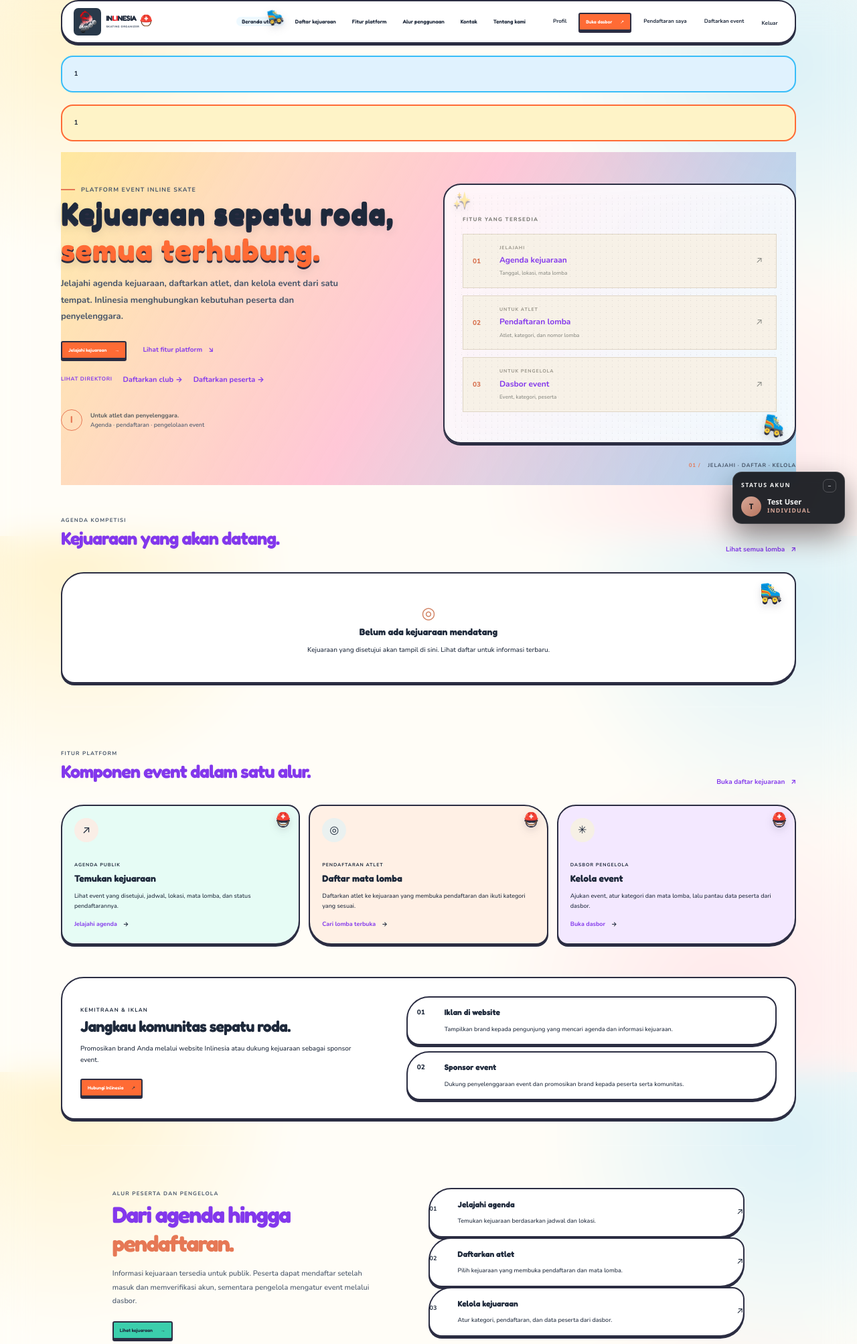
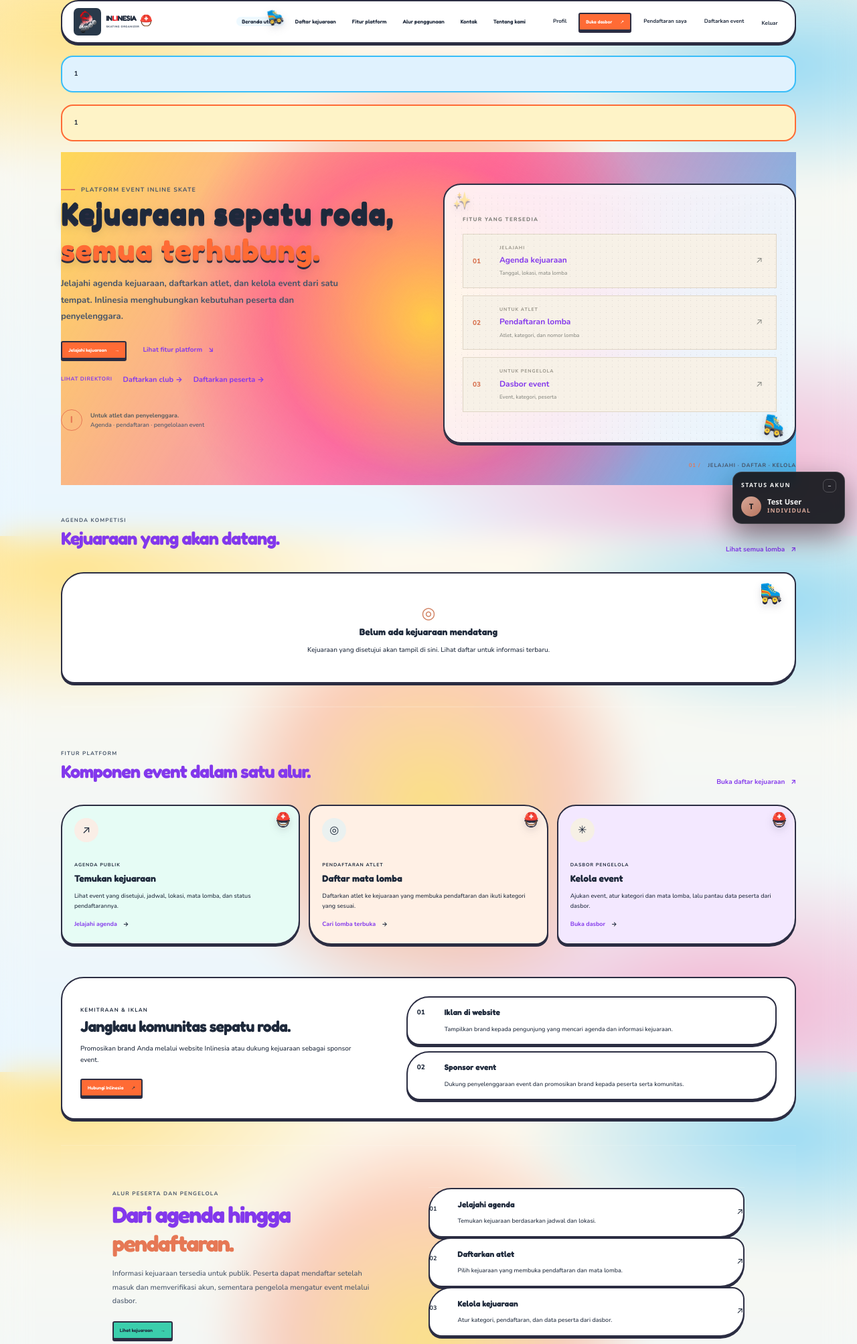
Before and after one commit to inlinesia/inlinesia, a Laravel app: page / in a window 1280 px wide. Shown: the top 2006 px of the page at 67% size. Run offline with Laravel 12, Linux system fonts and the light colour scheme; a user stored in the database is signed in; data comes from the database, SQL or seed files in the repository; data that the repository does not hold is empty; style sheets or scripts are compiled from the project's sources; some libraries are stand-ins or nearby versions.

Commit message:
feat: perkuat gradasi Ceria dan ikuti gerak pointer

```diff
--- a/resources/css/ceria-theme.css
+++ b/resources/css/ceria-theme.css
@@ -30,6 +30,10 @@
     --color-grape-deep: #6720c9;
     --color-berry: #ff4d8d;
     --color-berry-deep: #d92b6b;
+
+    /* Posisi sorotan gradasi yang digerakkan pointer (diperbarui via JS). */
+    --pointer-x: 50%;
+    --pointer-y: 50%;
 
     /* Surface & teks */
     --bg-canvas: #fffdf7;
@@ -124,9 +128,11 @@ html[data-theme='ceria'] {
     line-height: 1.6;
     background-color: var(--bg-canvas);
     background-image:
-        radial-gradient(circle at 8% 6%, rgba(255, 210, 63, 0.22) 0%, transparent 24%),
-        radial-gradient(circle at 92% 12%, rgba(56, 189, 248, 0.18) 0%, transparent 26%),
-        radial-gradient(circle at 85% 88%, rgba(255, 77, 141, 0.12) 0%, transparent 28%);
+        radial-gradient(circle 460px at var(--pointer-x) var(--pointer-y), rgba(255, 210, 63, 0.62) 0%, rgba(255, 107, 53, 0.3) 45%, transparent 72%),
+        radial-gradient(ellipse 60% 45% at 8% 6%, rgba(255, 210, 63, 0.55) 0%, transparent 60%),
+        radial-gradient(ellipse 55% 40% at 92% 12%, rgba(56, 189, 248, 0.5) 0%, transparent 58%),
+        radial-gradient(ellipse 65% 45% at 85% 88%, rgba(255, 77, 141, 0.4) 0%, transparent 60%),
+        linear-gradient(180deg, #fff9ec 0%, #e9f6ff 100%);
     background-attachment: fixed;
     -webkit-font-smoothing: antialiased;
 }
@@ -475,7 +481,9 @@ html[data-theme='ceria'] {
 [data-theme='ceria'] .public-home .public-hero {
     position: relative;
     padding: 43px 0 57px;
-    background: linear-gradient(120deg, rgba(255, 210, 63, 0.42) 0%, rgba(255, 77, 141, 0.3) 48%, rgba(56, 189, 248, 0.42) 100%);
+    background:
+        radial-gradient(circle 520px at var(--pointer-x) var(--pointer-y), rgba(255, 210, 63, 0.9) 0%, rgba(255, 77, 141, 0.5) 45%, transparent 75%),
+        linear-gradient(120deg, rgba(255, 210, 63, 0.85) 0%, rgba(255, 77, 141, 0.62) 48%, rgba(56, 189, 248, 0.88) 100%);
 }
 
 [data-theme='ceria'] .public-home .public-hero-art {
@@ -558,7 +566,9 @@ html[data-theme='ceria'] {
    Override aturan global glass-theme.css yang menggelapkan halaman publik.
    -------------------------------------------------------------------------- */
 [data-theme='ceria'] .public-home:not(.event-listing-page) .public-site .public-hero {
-    background: linear-gradient(120deg, rgba(255, 210, 63, 0.42) 0%, rgba(255, 77, 141, 0.3) 48%, rgba(56, 189, 248, 0.42) 100%) !important;
+    background:
+        radial-gradient(circle 520px at var(--pointer-x) var(--pointer-y), rgba(255, 210, 63, 0.9) 0%, rgba(255, 77, 141, 0.5) 45%, transparent 75%),
+        linear-gradient(120deg, rgba(255, 210, 63, 0.85) 0%, rgba(255, 77, 141, 0.62) 48%, rgba(56, 189, 248, 0.88) 100%) !important;
 }
 
 [data-theme='ceria'] .public-site :is(.public-nav a, .public-login, .public-logout,
--- a/resources/views/layouts/admin.blade.php
+++ b/resources/views/layouts/admin.blade.php
@@ -20,7 +20,7 @@
             document.documentElement.setAttribute('data-theme', theme);
         })();
     </script>
-    @vite(['resources/css/app.css', 'resources/js/app.js', 'resources/js/theme-switcher.js', 'resources/js/rainbow-titles.js', 'resources/js/preset-picker.js', 'resources/js/race.js', 'resources/js/page-context.js'])
+    @vite(['resources/css/app.css', 'resources/js/app.js', 'resources/js/theme-switcher.js', 'resources/js/rainbow-titles.js', 'resources/js/pointer-gradient.js', 'resources/js/preset-picker.js', 'resources/js/race.js', 'resources/js/page-context.js'])
 </head>
 <body>
     @php($hideSidebar = $hideSidebar ?? false)
--- a/resources/views/layouts/public.blade.php
+++ b/resources/views/layouts/public.blade.php
@@ -35,7 +35,7 @@
             'register.store',
         ];
     @endphp
-    @vite(['resources/css/app.css', 'resources/js/app.js', 'resources/js/theme-switcher.js', 'resources/js/rainbow-titles.js', 'resources/js/preset-picker.js', 'resources/js/race.js', 'resources/js/page-context.js'])
+    @vite(['resources/css/app.css', 'resources/js/app.js', 'resources/js/theme-switcher.js', 'resources/js/rainbow-titles.js', 'resources/js/pointer-gradient.js', 'resources/js/preset-picker.js', 'resources/js/race.js', 'resources/js/page-context.js'])
 </head>
 <body class="@yield('body-class', 'public-home'){{ request()->routeIs($ceriaStickerRoutes) ? ' ceria-sticker-page' : '' }}">
     <div class="public-site">
--- a/vite.config.js
+++ b/vite.config.js
@@ -6,7 +6,7 @@ import tailwindcss from '@tailwindcss/vite';
 export default defineConfig({
     plugins: [
         laravel({
-            input: ['resources/css/app.css', 'resources/js/app.js', 'resources/js/race.js', 'resources/js/theme-switcher.js', 'resources/js/rainbow-titles.js', 'resources/js/preset-picker.js', 'resources/js/page-context.js'],
+            input: ['resources/css/app.css', 'resources/js/app.js', 'resources/js/race.js', 'resources/js/theme-switcher.js', 'resources/js/rainbow-titles.js', 'resources/js/pointer-gradient.js', 'resources/js/preset-picker.js', 'resources/js/page-context.js'],
             refresh: true,
             fonts: [
                 bunny('Instrument Sans', {
```
Also changed, not shown: docs/adr-0010-gradasi-background-mengikuti-pointer.md (added, +29 -0 lines), resources/js/pointer-gradient.js (added, +53 -0 lines).
